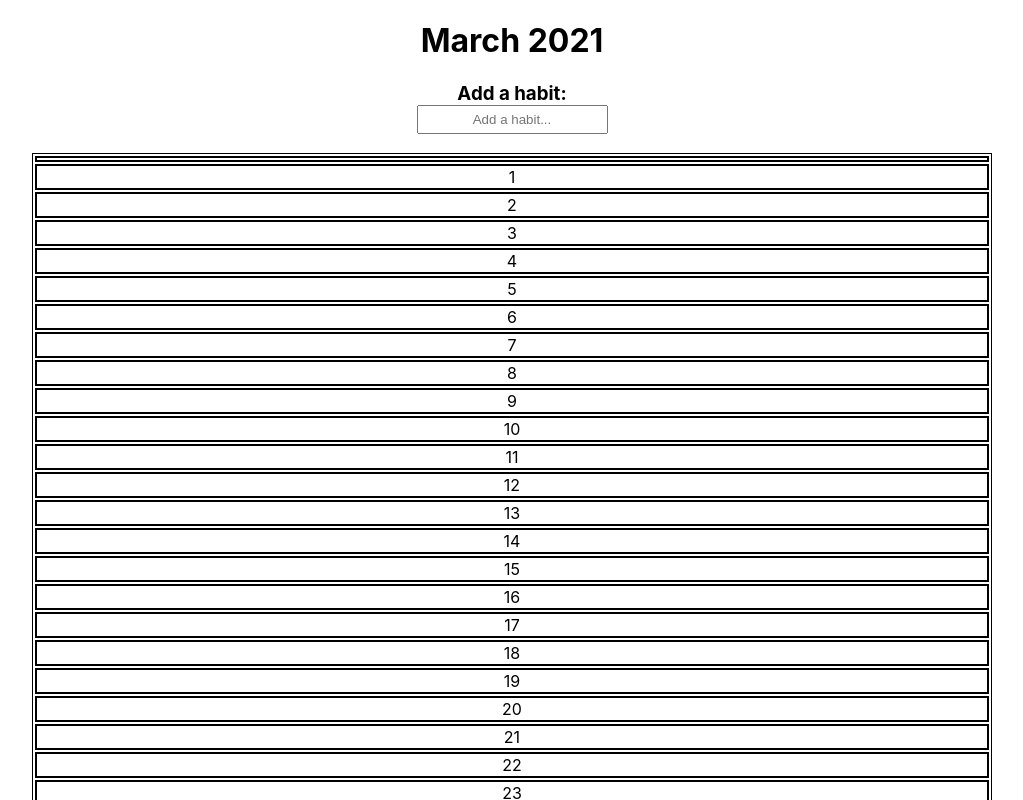
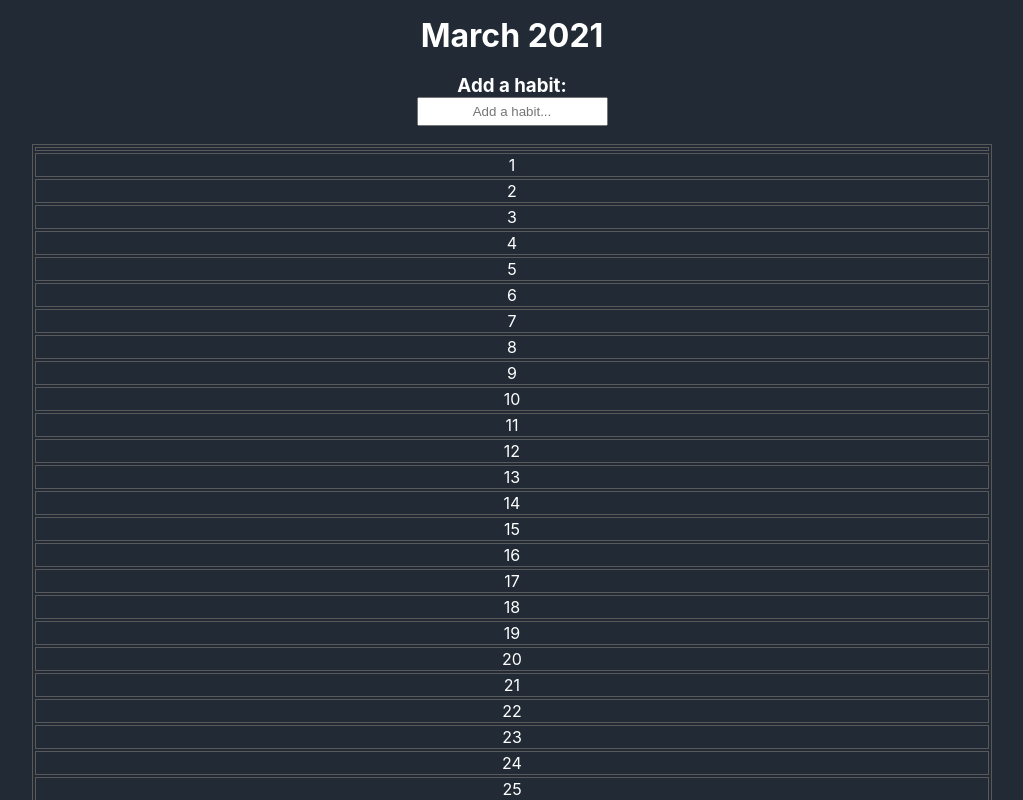
Before and after one commit to NikZprojects/React-Habit-Tracker, a React (Create React App) app: page / in a window 1280 px wide. Shown: the top 800 px of the page, without its empty margins (128-1151 px from the left). Built offline with nearby package versions, Linux system fonts and the light colour scheme.

Commit message:
Edited style, removed checkboxes for checkmarks

```diff
--- a/src/App.css
+++ b/src/App.css
@@ -1,5 +1,7 @@
 .App {
   text-align: center;
+  background-color: #222b35;
+  color: white;
 }
 
 .App-logo {
@@ -41,25 +43,47 @@ table {
   margin-left: auto;
   margin-right: auto;
   width: 75%;
-  border: 1px solid black;
+  border: 1px solid #595959;
 }
-table td {
-  border: 2px solid black;
-  text-align: center;
+
+table td,
+table th,
+table tr {
+  border: 1px solid #595959;
   justify-content: center;
 }
-table th {
-  border: 2px solid black;
+table td:hover {
+  border: 1px solid white;
   justify-content: center;
+  color: white;
+  cursor: pointer;
 }
-table tr {
-  border: 2px solid black;
-  justify-content: center;
-}
+
 input {
   text-align: center;
+  color: #595959;
 }
 
 .AddHabit {
   float: center;
 }
+
+.checked {
+  background-color: #005c2a;
+}
+
+h1 {
+  margin: 0px;
+  padding-top: 2vh;
+}
+button {
+  cursor: pointer;
+  background-color: #571712;
+  border: 1px solid #595959;
+  color: white;
+  padding: 5px 15px;
+  text-align: center;
+  display: inline-block;
+  align-items: left;
+  font-size: 16px;
+}
--- a/src/App.js
+++ b/src/App.js
@@ -9,7 +9,7 @@ function App() {
   const [habitList, setHabitList] = useState([]);
 
   useEffect(() => {
-    if (habitList.length > 0) {
+    if (habitList.length >= 0) {
       setData(habitList);
     } else {
       let mounted = true;
@@ -46,11 +46,17 @@ function App() {
   return (
     <div className="App">
       <h1>March 2021</h1>
-      <div>{`\n`}</div>
       <h3>
         Add a habit:
         <AddHabit habitList={habitList} setHabitList={setHabitList} />
       </h3>
+      {habitList.some((habit) => habit.complete) ? (
+        <div>
+          <button onClick={handleDelete}>Delete habit?</button>
+        </div>
+      ) : (
+        ""
+      )}
       <table>
         <thead>
           <tr>
@@ -62,7 +68,6 @@ function App() {
           <WeeklyChecklist habitList={habitList} setHabitList={setHabitList} />
         </tbody>
       </table>
-      <button onClick={handleDelete}>Delete crossed off habits</button>
     </div>
   );
 }
--- a/src/components/WeeklyChecklist.js
+++ b/src/components/WeeklyChecklist.js
@@ -15,14 +15,12 @@ const handleChange = (id, day, habitList, setHabitList) => {
 
 const listCheckboxes = (habitList, setHabitList, day) => {
   let checkboxes = habitList.map((habit) => (
-    <td key={habit.id}>
-      <input
-        key={habit.id}
-        id={habit.id + "." + day}
-        type="checkbox"
-        onChange={() => handleChange(habit.id, day, habitList, setHabitList)}
-        checked={habit.month[day].complete}
-      ></input>
+    <td
+      className={habit.month[day].complete ? "checked" : ""}
+      key={habit.id + "." + day}
+      onClick={() => handleChange(habit.id, day, habitList, setHabitList)}
+    >
+      {habit.month[day].complete ? "✓" : ""}
     </td>
   ));
   return checkboxes;
```
Also changed, not shown: node/data.json (+1 -1 lines).
